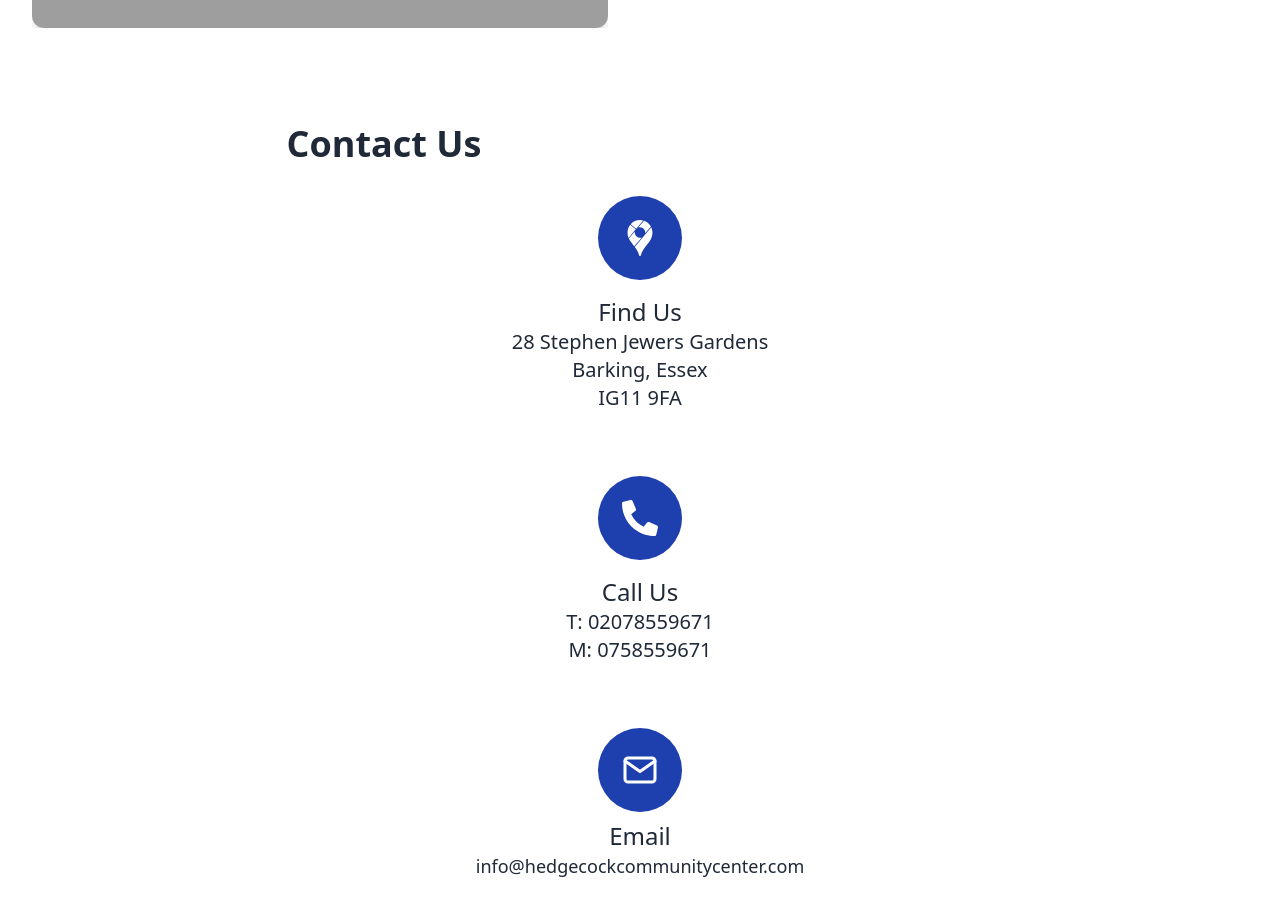
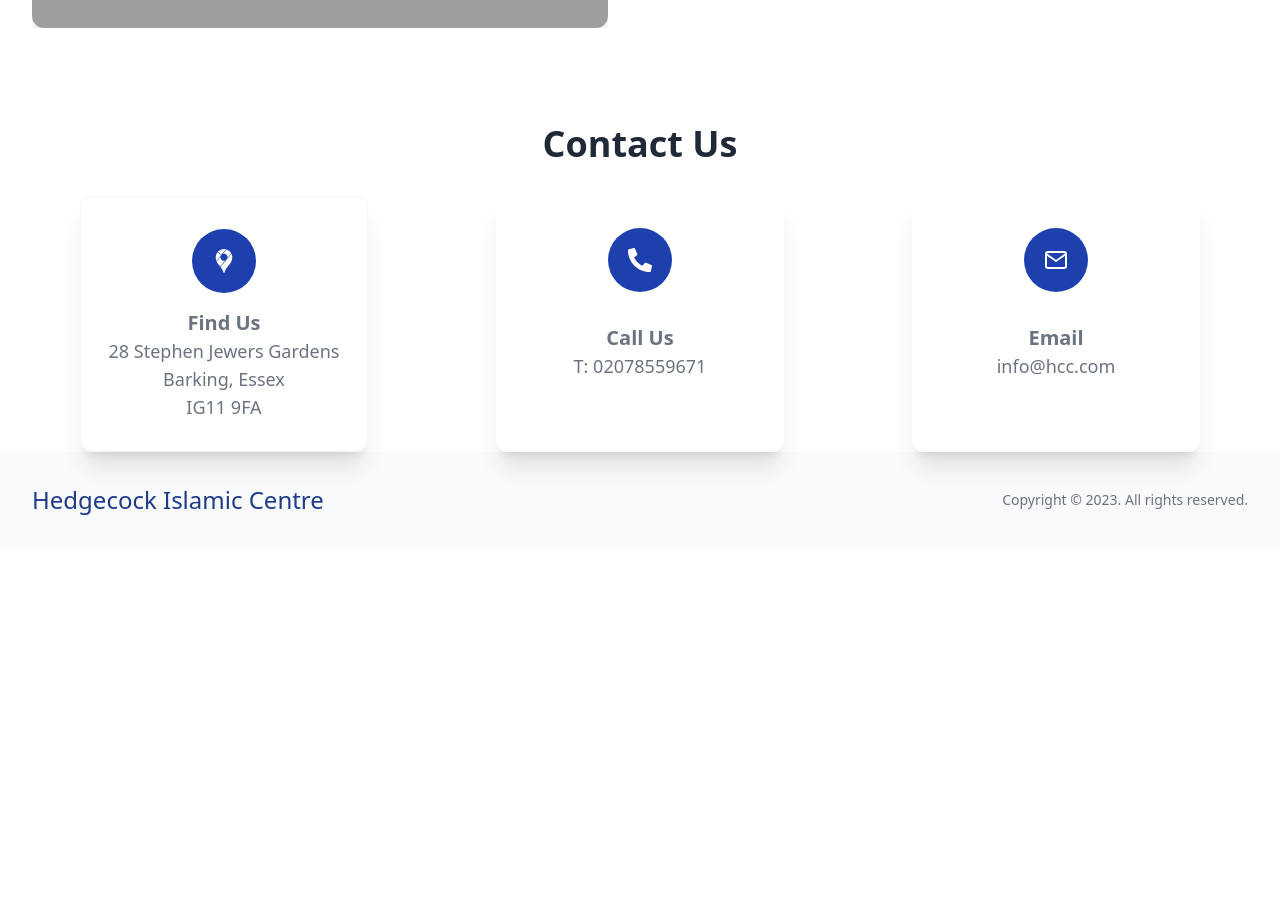
Before and after one commit to sharif2315/hcc_masjid, a React (Vite) app: page / in a window 1280 px wide. Shown: the part 1260-2176 px from the top of the page. After the commit the page ends 1808 px from the top, so only its background shows below. Built offline with nearby package versions, Linux system fonts and the light colour scheme; grey boxes are pictures that could not be loaded.

Commit message:
updated contact section

```diff
--- a/src/App.jsx
+++ b/src/App.jsx
@@ -3,6 +3,7 @@ import Header from './components/Header'
 import Carousel from './components/Carousel'
 import About from './components/About'
 import Contact from './components/Contact'
+import Footer from './components/Footer'
 
 function App() {
 
@@ -12,6 +13,7 @@ function App() {
       <Carousel/>
       <About/>
       <Contact/>
+      <Footer/>
     </>
   )
 }
--- a/src/components/About.jsx
+++ b/src/components/About.jsx
@@ -5,8 +5,8 @@ const About = () => {
     <div>
       <section>
         <div className="mx-auto max-w-screen-xl px-4 py-16 sm:px-6 sm:py-24 lg:px-8">
-          <div className="max-w-3xl">
-            <h2 className="text-3xl font-bold sm:text-4xl">
+          <div className="">
+            <h2 className="text-3xl font-bold sm:text-4xl xxs:flex xxs:justify-center">
               About Us
             </h2>
           </div>
--- a/src/components/Contact.jsx
+++ b/src/components/Contact.jsx
@@ -4,52 +4,57 @@ import { FaPhoneAlt } from 'react-icons/fa';
 import { FiMail } from 'react-icons/fi';
 
 const Contact = () => {
-  const iconStyle = 'text-4xl text-white'
+  const iconStyle = 'text-2xl text-white'
 
   return (
-    <div className="h-screen">
+    <div className="">
       <div className="mx-auto max-w-screen-xl">
-        <div className="max-w-3xl xxs:flex xxs:justify-center xxs:mb-8">
+        <div className="xxs:flex xxs:justify-center xxs:mb-8">
           <h2 className="text-3xl font-bold sm:text-4xl">Contact Us</h2>
         </div>
 
-        <div className="flex xxs:flex-col gap-16">
-          <div className="flex flex-col items-center">
+        <div className="flex xxs:flex-col md:flex-row gap-12 md:justify-evenly xxs:items-center text-gray-500">
 
-            <div className='bg-blue-800 hover:bg-blue-700 p-6 rounded-full'>
+          <a className='cursor-pointer' href='#'>
+            <div className="flex flex-col items-center rounded-xl py-8 xxs:w-72 xxs:h-64 border border-gray-100 shadow-xl">
+              <div className='bg-blue-800 hover:bg-blue-700 p-5 rounded-full'>
                 <SiGooglemaps className={iconStyle} />
               </div>
-
-            <div className="text-2xl mt-4">Find Us</div>
-            <div className="text-xl flex flex-col items-center">
+              <div className="text-xl mt-4 font-semibold">Find Us</div>
+              <div className="text-lg flex flex-col items-center">
                 <p>28 Stephen Jewers Gardens</p>
                 <p>Barking, Essex</p>
                 <p>IG11 9FA</p>
               </div>
             </div>
+          </a>
 
-          <div className="flex flex-col items-center">
-            <div className='bg-blue-800 hover:bg-blue-700  p-6 rounded-full'>
+
+          <a className='cursor-pointer' href='#'>
+            <div className="flex flex-col items-center rounded-xl py-8 xxs:w-72 xxs:h-64 border-gray-100 shadow-xl">
+              <div className='bg-blue-800 hover:bg-blue-700 p-5 rounded-full'>
                 <FaPhoneAlt className={iconStyle}  />
               </div>
-
-            <div className="text-2xl mt-4">Call Us</div>
-            <div className="text-xl flex flex-col items-center">
+              <div className="text-xl pt-8 font-semibold">Call Us</div>
+              <div className="text-lg flex flex-col items-center">
                 <p>T: 02078559671</p>
-              <p>M: 0758559671</p>
               </div>
             </div>
+          </a>
 
-          <div className="flex flex-col items-center">
-            <div className='bg-blue-800 hover:bg-blue-700  p-6 rounded-full'>
+          <a className='cursor-pointer' href='#'>
+            <div className="flex flex-col items-center rounded-xl py-8 xxs:w-72 xxs:h-64 border-gray-100 shadow-xl">
+              <div className='bg-blue-800 hover:bg-blue-700 p-5 rounded-full'>
                 <FiMail className={iconStyle}  />
               </div>
-
-            <div className="text-2xl mt-2">Email</div>
+              <div className="text-xl pt-8 font-semibold">Email</div>
               <p className="text-lg flex justify-center">
-              info@hedgecockcommunitycenter.com
+                info@hcc.com
               </p>
             </div>
+          </a>
+
+
         </div>
       </div>
     </div>
--- /dev/null
+++ b/src/components/Footer.jsx
@@ -0,0 +1,22 @@
+import React from 'react'
+
+const Footer = () => {
+    // create a function to get the current year for the Copyrite
+    return (
+        <footer aria-label="Site Footer" class="bg-gray-50">
+            <div class="mx-auto max-w-screen-xl px-4 py-8 sm:px-6 lg:px-8">
+                <div class="sm:flex sm:items-center sm:justify-between">
+                    <div class="flex justify-center text-2xl text-blue-900 sm:justify-start">
+                        Hedgecock Islamic Centre
+                    </div>
+
+                    <p class="mt-4 text-center text-sm text-gray-500 lg:mt-0 lg:text-right">
+                        Copyright &copy; 2023. All rights reserved.
+                    </p>
+                </div>
+            </div>
+        </footer>
+    )
+}
+
+export default Footer
--- a/src/components/Header.jsx
+++ b/src/components/Header.jsx
@@ -5,15 +5,15 @@ const Header = () => {
 
     <div className='mx-8'>
 
-        <div className=' pt-5 uppercase font-bold'>
-            <h1 className='flex justify-center xxs:text-xl xs:text-2xl md:text-4xl lg:text-5xl text-gray-700'>Hedgecock Islamic Centre</h1>
+        <div className=' pt-5 font-bold'>
+            <h1 className='uppercase flex justify-center xxs:text-xl xs:text-2xl md:text-4xl lg:text-5xl text-gray-700'>Hedgecock Islamic Centre</h1>
             <h2 className='flex justify-center xxs:text-lg xs:text-xl md:text-3xl md:pt-2 text-gray-500'>A hub for the community</h2>
         </div>
 
         {/* Donate Button  */}
         <div className="pt-6 flex justify-center ">
             <div>
-                <button className="xxs:w-[20rem] xs:w-[23rem] sm:w-[28rem] md:w-[32rem] md:py-3 md:text-2xl lg:hidden bg-blue-800 hover:bg-blue-700 text-white xxs:py-2 px-6 rounded-full">Donate</button>
+                <button className="xxs:w-[20rem] xs:w-[23rem] sm:w-[28rem] md:w-[32rem]  md:text-xl lg:hidden bg-blue-800 hover:bg-blue-700 text-white xxs:py-2 md:py-2 px-6 rounded-full">Donate</button>
             </div>
         </div>
 
```
Lines whose indentation alone changed are shown as unchanged.
